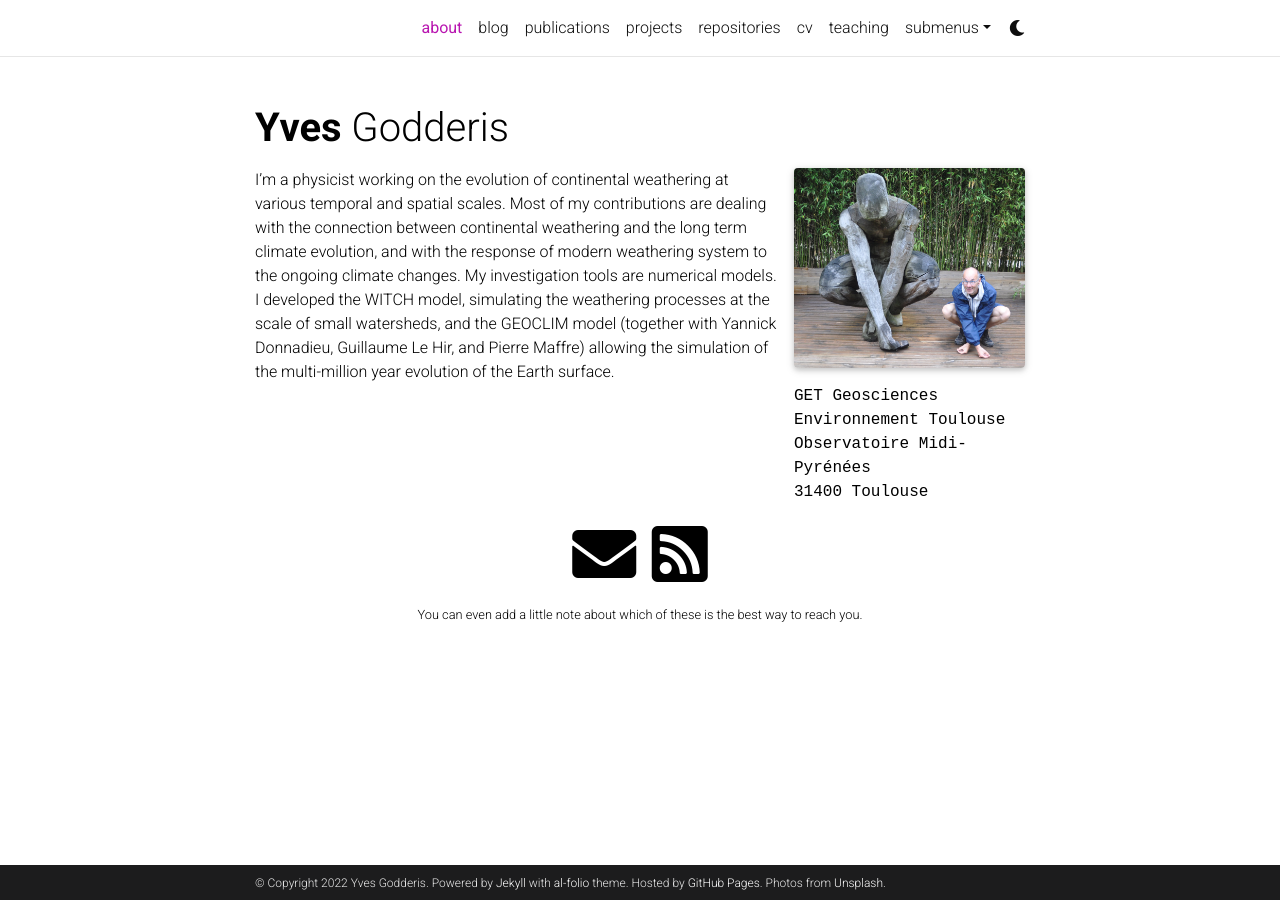
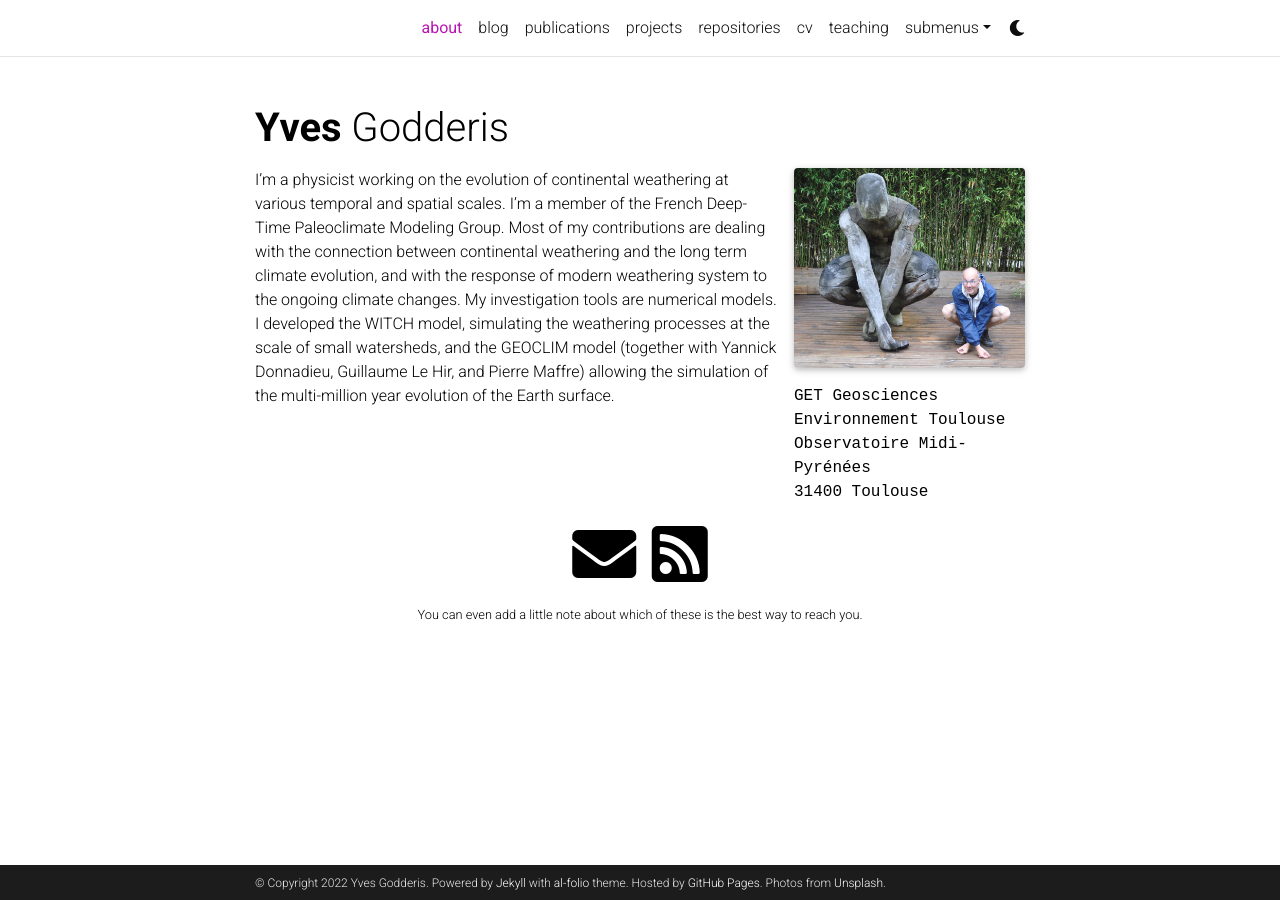
Before and after one commit to godderis/godderis.github.io, a Jekyll site: the page built from _pages/about.md, in a window 1280 px wide. Built offline with Jekyll 4.4.1, drawn with Linux system fonts in a browser that asks for light colours; full-size pictures stand in for the smaller copies a plugin makes; comment, search, counter and statistics services are not loaded; a style sheet for code colours, icons or effects is not loaded.

Commit message:
Update about.md

```diff
--- a/_pages/about.md
+++ b/_pages/about.md
@@ -17,4 +17,4 @@ selected_papers: false # includes a list of papers marked as "selected={true}"
 social: true  # includes social icons at the bottom of the page
 ---
 
-I'm a physicist working on the evolution of continental weathering at various temporal and spatial scales. Most of my contributions are dealing with the connection between continental weathering and the long term climate evolution, and with the response of modern weathering system to the ongoing climate changes. My investigation tools are numerical models. I developed the WITCH model, simulating the weathering processes at the scale of small watersheds, and the GEOCLIM model (together with Yannick Donnadieu, Guillaume Le Hir, and Pierre Maffre) allowing the simulation of the multi-million year evolution of the Earth surface.
+I'm a physicist working on the evolution of continental weathering at various temporal and spatial scales. I'm a member of the French Deep-Time Paleoclimate Modeling Group. Most of my contributions are dealing with the connection between continental weathering and the long term climate evolution, and with the response of modern weathering system to the ongoing climate changes. My investigation tools are numerical models. I developed the WITCH model, simulating the weathering processes at the scale of small watersheds, and the GEOCLIM model (together with Yannick Donnadieu, Guillaume Le Hir, and Pierre Maffre) allowing the simulation of the multi-million year evolution of the Earth surface.
```
